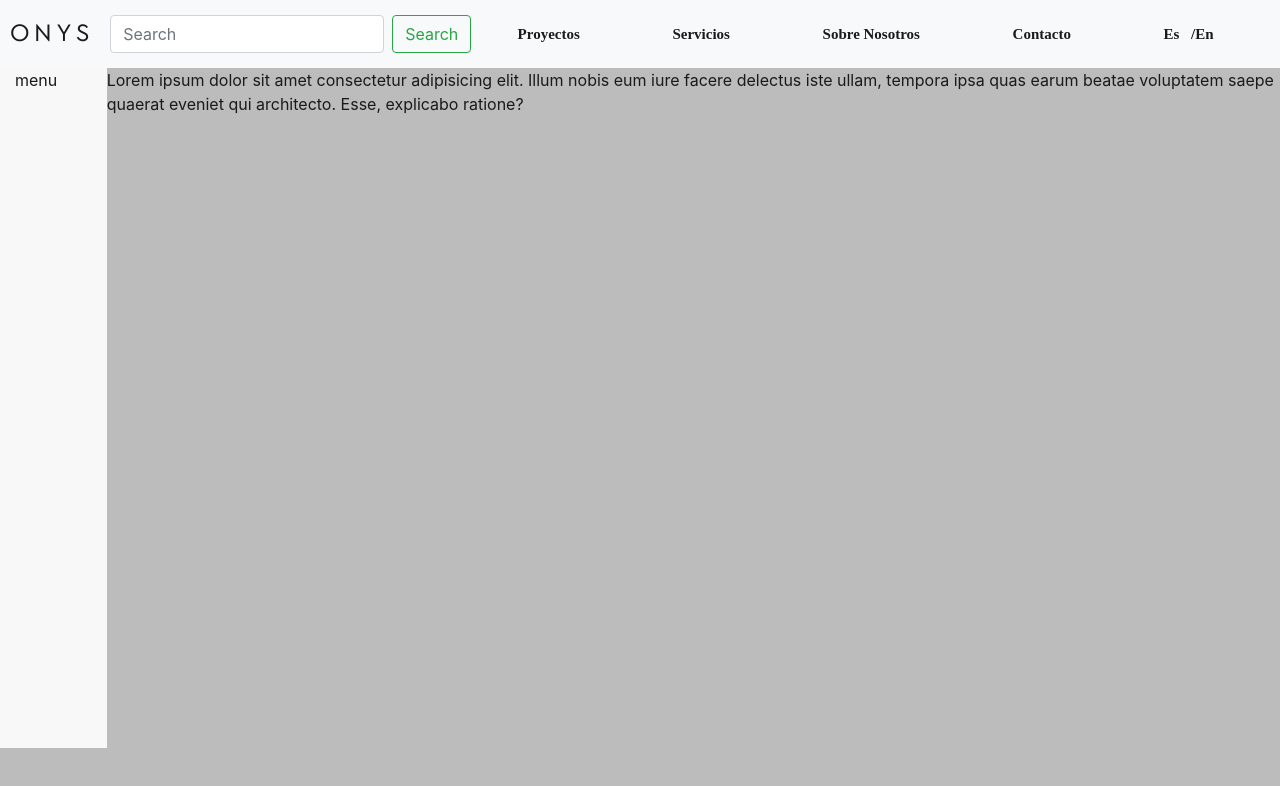
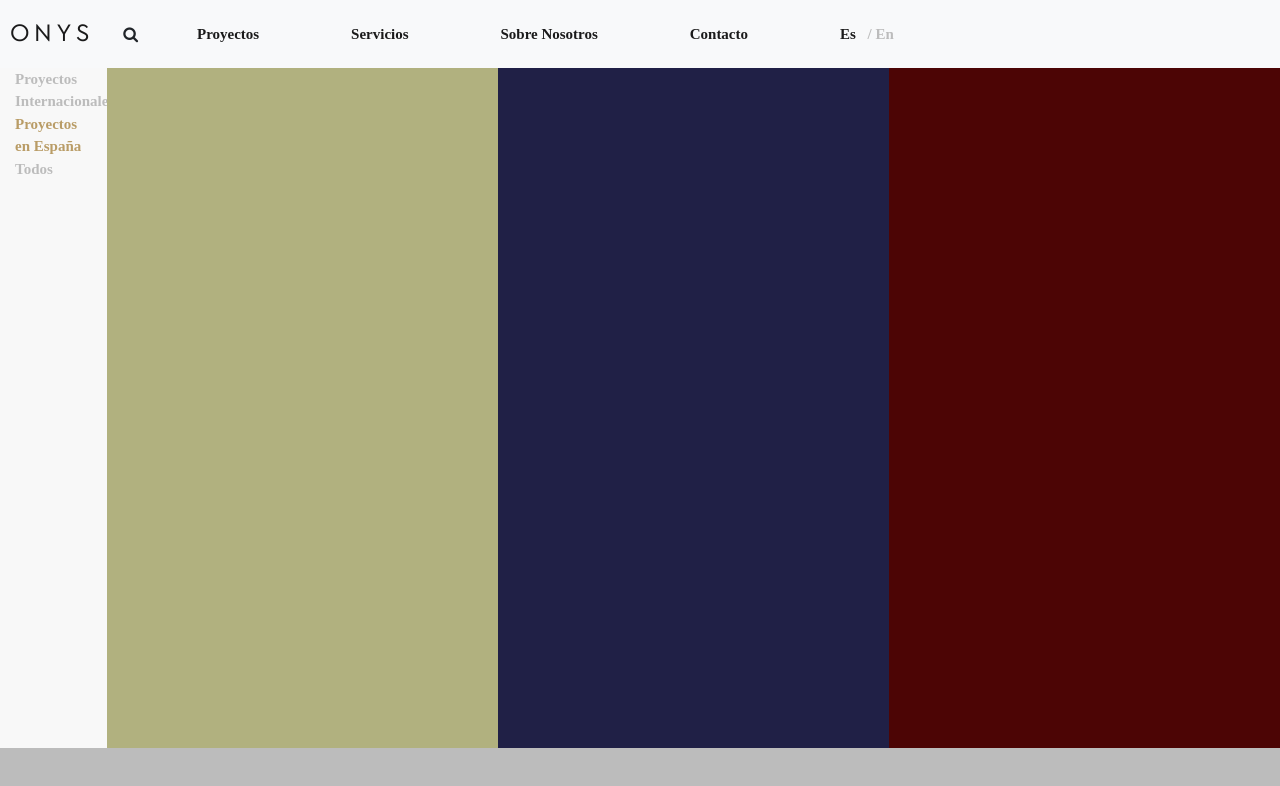
Before and after one commit to emanueljtc/theme-ONYS, a website: page proyectos.html in a window 1280 px wide. Drawn offline with nearby package versions, Linux system fonts and the light colour scheme; a web font is replaced by a local one.

Commit message:
menu-latera y content-body

```diff
--- a/proyectos.html
+++ b/proyectos.html
@@ -13,6 +13,9 @@
   <link rel="stylesheet" href="./src/css/global.css">
   <!-- Proyectos Style -->
   <link rel="stylesheet" href="./src/css/proyect.css">
+  <!-- Font Awesome -->
+  <link href="https://stackpath.bootstrapcdn.com/font-awesome/4.7.0/css/font-awesome.min.css" rel="stylesheet"
+    integrity="sha384-wvfXpqpZZVQGK6TAh5PVlGOfQNHSoD2xbE+QkPxCAFlNEevoEH3Sl0sibVcOQVnN" crossorigin="anonymous">
 </head>
 
 <body>
@@ -28,8 +31,10 @@
         <div class="collapse navbar-collapse" id="navbarTogglerDemo02">
 
           <form class="form-inline my-2 my-lg-0">
-            <input class="form-control mr-sm-2" type="search" placeholder="Search">
-            <button class="btn btn-outline-success my-2 my-sm-0" type="submit">Search</button>
+            <input class="form-control mr-sm-2 d-none" type="search" placeholder="Search">
+            <button class="btn my-2 my-sm-0" type="submit">
+              <i class="fa fa-search"></i>
+            </button>
           </form>
           <ul class="navbar-nav ml-0 mt-2 mt-lg-0">
             <li class="nav-item">
@@ -46,7 +51,7 @@
             </li>
             <li class="nav-item">
               <a class="nav-link disabled es" href="#" tabindex="-1" aria-disabled="true">Es</a>
-              <a class="nav-link disabled en" href="#" tabindex="-1" aria-disabled="true"> /En</a>
+              <a class="nav-link disabled en" href="#" tabindex="-1" aria-disabled="true"> / En</a>
             </li>
           </ul>
         </div>
@@ -55,11 +60,24 @@
     <div class="content-nav-lateral col-12">
       <div class="row">
         <div class="content-menu col-md-1">
-          menu
+          <ul class="navbar-nav-lateral">
+            <li class="nav-item disabled">
+              Proyectos Internacionales
+            </li>
+            <li class="nav-item active">
+              Proyectos en España
+            </li>
+            <li class="nav-item disabled">
+              Todos
+            </li>
+          </ul>
         </div>
         <div class="content-body col-md-11">
-          Lorem ipsum dolor sit amet consectetur adipisicing elit. Illum nobis eum iure facere delectus iste ullam,
-          tempora ipsa quas earum beatae voluptatem saepe quaerat eveniet qui architecto. Esse, explicabo ratione?
+          <div class="row">
+            <div class="col-a col-md-4"></div>
+            <div class="col-b col-md-4"></div>
+            <div class="col-c col-md-4"></div>
+          </div>
         </div>
       </div>
     </div>
--- a/src/scss/proyect.scss
+++ b/src/scss/proyect.scss
@@ -104,9 +104,22 @@
 
           &.en {
             scroll-padding-right: 0;
+            color: $inactive;
           }
+
+          /* &.disabled {
+            color: $inactive;
+
+            &.es {
+              color: $navitem;
+            }
+          } */
         }
+
+
       }
+
+
     }
   }
 
@@ -134,11 +147,47 @@
     .content-menu {
       background-color: $background;
       height: 100%;
+
+      .navbar-nav-lateral {
+        padding: 0;
+        margin: 0;
+
+        .nav-item {
+          list-style: none;
+          font-family: 'Montserrat';
+          font-weight: bold;
+          color: $navitem;
+          font-size: 15px;
+
+          &.disabled {
+            color: $inactive;
+          }
+
+          &.active {
+            color: $active;
+          }
+        }
+      }
     }
 
     .content-body {
+
       &.col-md-11 {
         padding: 0;
+      }
+
+      .row {
+        .col-a {
+          background-color: #b1b17f;
+        }
+
+        .col-b {
+          background-color: #202046;
+        }
+
+        .col-c {
+          background-color: #4c0505;
+        }
       }
     }
   }
```
Also changed, not shown: src/css/proyect.css.
